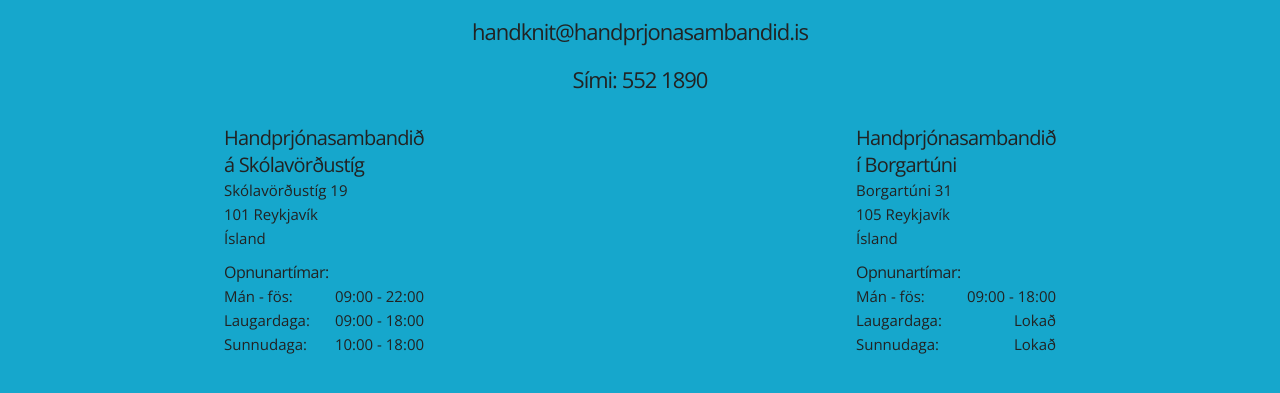
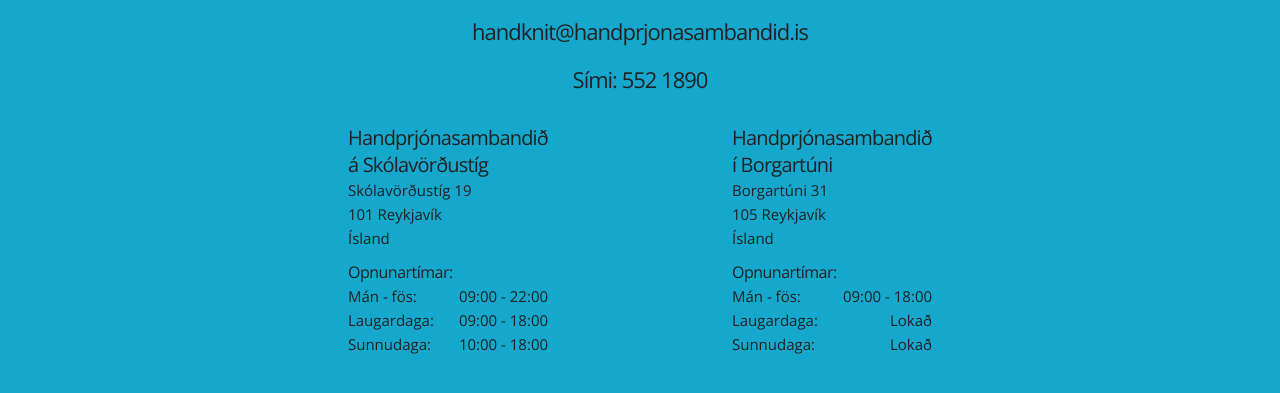
Before and after one commit to fannarsh/handprjonasambandid.is, a website: page index.html in a window 1280 px wide. Shown: the part 315-708 px from the top of the page. Drawn offline with nearby package versions, Linux system fonts and the light colour scheme.

Commit message:
Adjusting width

```diff
--- a/css/stylesheet.css
+++ b/css/stylesheet.css
@@ -82,12 +82,15 @@
   color: #eee
 }
 
-@media (min-width: 550px) {
+@media (min-width: 720px) {
   .row {
     flex-direction: row;
     justify-content:space-around;
+    width: 60vw
   }
+}
 
+@media (min-width: 550px) {
   .language {
     padding-right: 2rem;
   }
```
Also changed, not shown: index.html (+1 -1 lines), css/stylesheet.min.css.
